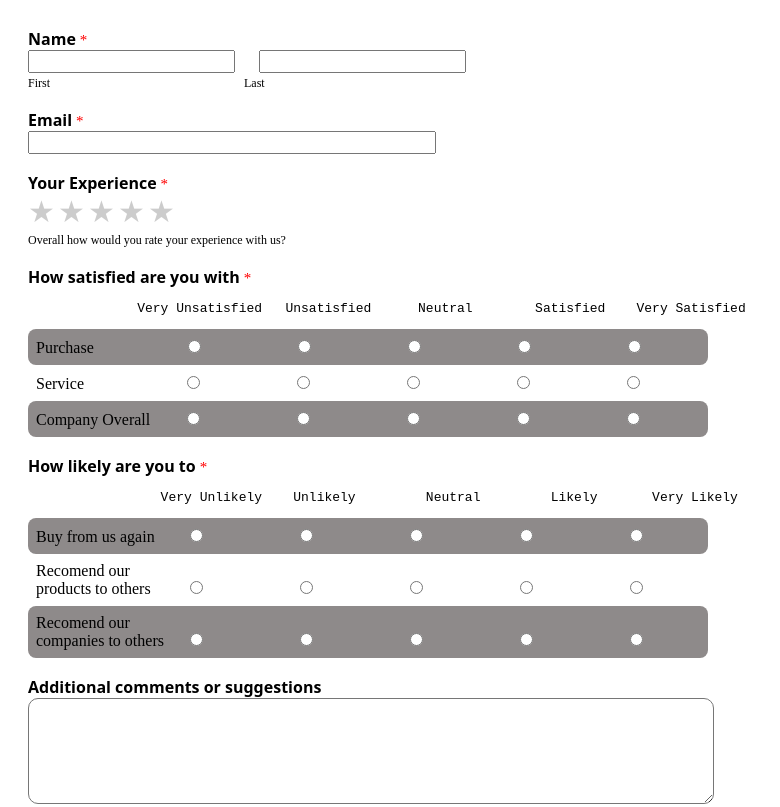
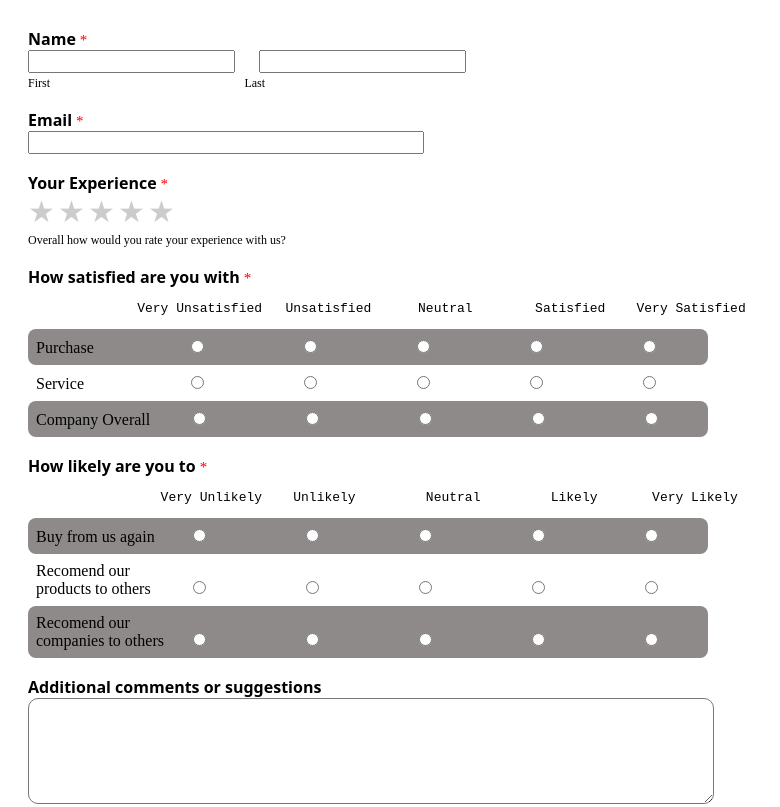
Before and after one commit to YUHESHWAR/Form-Template, a plain HTML site: page index.html in a window 1280 px wide. Shown: the top 807 px of the page, without its empty margins (0-780 px from the left). Drawn offline with Linux system fonts and the light colour scheme.

Commit message:
Update style.css

```diff
--- a/style.css
+++ b/style.css
@@ -12,7 +12,7 @@ input[name="fname"],input[name="lname"]{
     font-size: 15px;
 }
 .spacing-lname{
-    margin-left: 190px;
+    margin-left: 28%;
 }
 .required{
     font-size: 15px;
@@ -20,7 +20,7 @@ input[name="fname"],input[name="lname"]{
 }
 #email{
     font-size: 15px;
-    width: 400px;
+    width: 57%;
 }
 .rate {
     float: left;
@@ -57,17 +57,19 @@ input[name="fname"],input[name="lname"]{
     color: #c59b08;
 }
 input[name="purchase" ],input[name="service"],input[name="companyOverall"]{
-    margin-left: 90px;
+    margin-left: 14%;
 }
+
 #Very_Unsatisfied{
-    margin-left: 99px;
+    margin-left: 15.5%;
 }
 #Very-Unsatisfied{
-    margin-left: 33px;
+    margin-left: 5.8%;
 }
 .children{
     padding: 8px;
 }
+
 .children:nth-of-type(odd){
     border-radius: 8px;
     background-color: rgb(142, 138, 138);
@@ -75,13 +77,13 @@ input[name="purchase" ],input[name="service"],input[name="companyOverall"]{
 .label-width{
     display: inline-block;
     margin: 0px;
-    width: 150px;
+    width: 140px;
 }
 input[name="buyAgain"],input[name="recomendProducts"],input[name="recomendCompanies"]{
-    margin-left: 90px;
+    margin-left: 14%;
 }
 #Very_Unlikely{
-    margin-left: 0px;
+    margin-left: 2%;
 }
 textarea{
     font-size: 16px;
```
